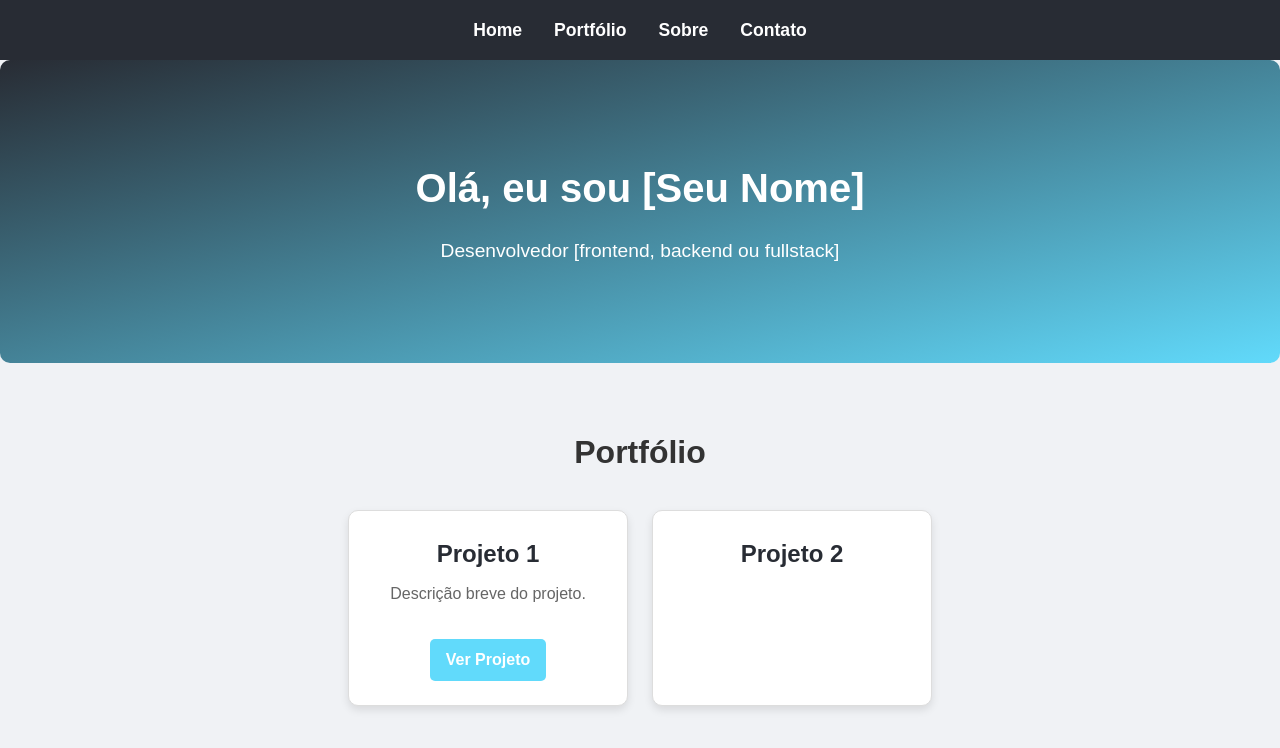
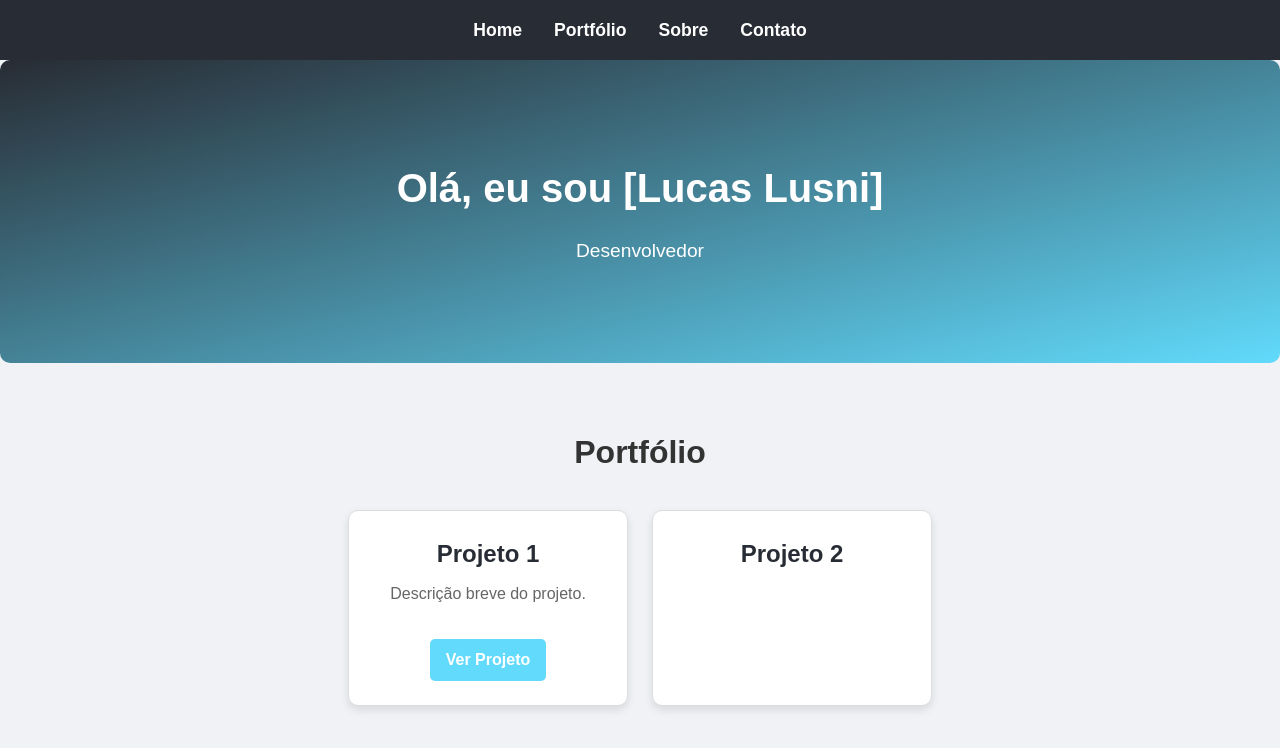
Before and after one commit to lucaslusni/Portfolio, a plain HTML site: page Portifolio/index.html in a window 1280 px wide. Drawn offline with Linux system fonts and the light colour scheme.

Commit message:
Update index.html

```diff
--- a/Portifolio/index.html
+++ b/Portifolio/index.html
@@ -23,8 +23,8 @@
   <main>
     <section id="home" class="section home-section">
       <div class="container">
-        <h1>Olá, eu sou [Seu Nome]</h1>
-        <p>Desenvolvedor [frontend, backend ou fullstack]</p>
+        <h1>Olá, eu sou [Lucas Lusni]</h1>
+        <p>Desenvolvedor</p>
       </div>
     </section>
 
```
